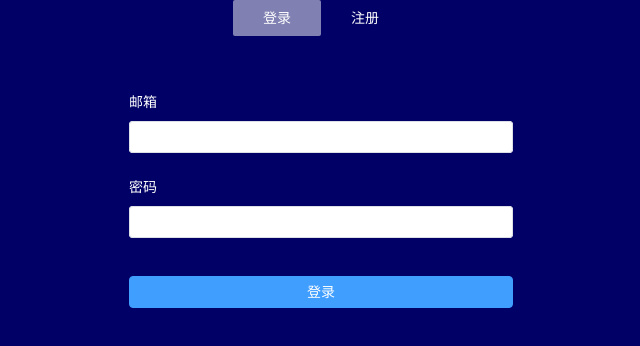
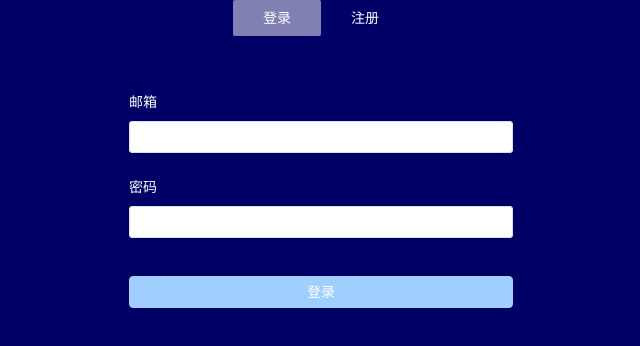
Before and after one commit to ljylwnxx/property-management-system, a Vue app: page /#/login in a window 1280 px wide. Shown: the top 346 px of the page, without its empty margins (319-959 px from the left). Built offline with nearby package versions, Linux system fonts and the light colour scheme.

Commit message:
feat:登录功能实现

```diff
--- a/src/views/login/index.vue
+++ b/src/views/login/index.vue
@@ -47,9 +47,13 @@
           />
         </el-form-item>
         <el-form-item>
-          <el-button type="primary" class="login-btn block" @click="submitForm(ruleFormRef)"
-            >{{model==="login" ? "登录" : "注册"}}</el-button
-          >
+          <el-button
+          :disabled="btnbool"
+          type="primary"
+          class="login-btn block"
+          @click="submitForm(ruleFormRef)"
+          >{{model==="login" ? "登录" : "注册"}}
+          </el-button>
         </el-form-item>
       </el-form>
     </div>
@@ -57,7 +61,7 @@
 </template>
 
 <script lang="ts" setup>
-import { reactive } from "vue";
+import { reactive, watch } from "vue";
 import { ref } from "vue";
 import { ElMessage, FormInstance } from "element-plus";
 import  * as ck from "../../utils/verfifcation.js"
@@ -72,6 +76,7 @@ const MenuData = reactive([
 
 
 let model = ref("login")
+
 
 let MenuClick = (e: any) => {
   MenuData.forEach((el) => {
@@ -128,6 +133,26 @@ const ruleForm = reactive({
   passwords: ""
 });
 
+let btnbool = ref(true)
+watch(ruleForm,(newval,oldval)=>{
+  if(model.value==="login"){
+    // if(newval.username!==''&&newval.password!==''){
+    //    btnbool.value = false
+    // }else{
+    //   btnbool.value = true
+    // }
+    newval.username!==''&&newval.password!=='' ? btnbool.value = false :  btnbool.value = true
+  }else{
+    // if(newval.username!==''&&newval.password!==''&&newval.passwords!==''){
+    //    btnbool.value = false
+    // }else{
+    //   btnbool.value = true
+    // }
+    newval.username!==''&&newval.password!==''&&newval.passwords!=='' ? btnbool.value = false :  btnbool.value = true
+  }
+})
+
+
 const rules = reactive({
   password: [{ validator: validatePass, trigger: "blur" }],
   passwords: [{ validator: validatePass2, trigger: "blur" }],
@@ -140,6 +165,16 @@ const submitForm = (formEl: FormInstance | undefined) => {
     if (valid) {
       if(model.value==="login"){
         console.log("登录")
+
+        link(apiUrl.register,"get",{},{name:ruleForm.username,pwd:ruleForm.password}).then((ok:any)=>{
+        //  console.log(ok);
+        //  if(ok.data.length!==0){
+        //   ElMessage("登录成功");
+        //  }else {
+        //   ElMessage.error("登录失败");
+        //  }
+        ok.data.length!==0 ? ElMessage("登录成功") :ElMessage.error("登录失败")
+        })
       }else{
         let data = {
           name: ruleForm.username,
```
